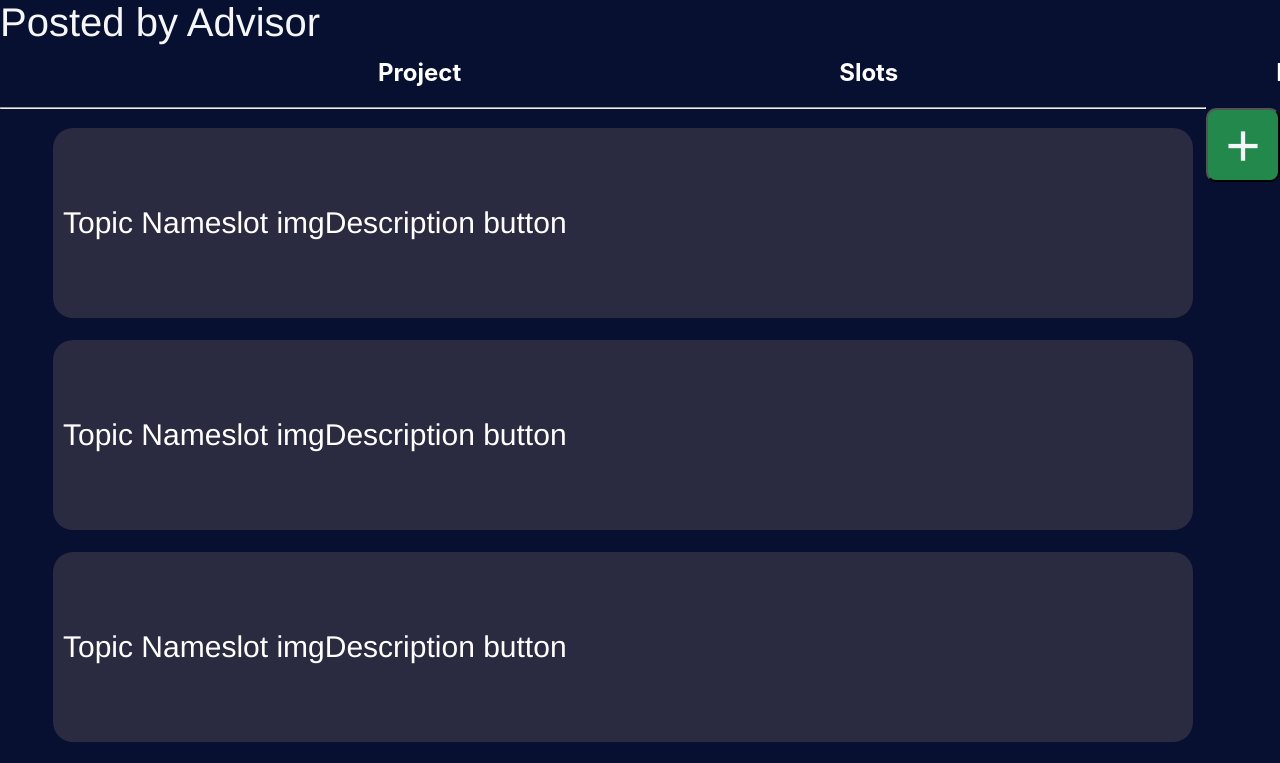
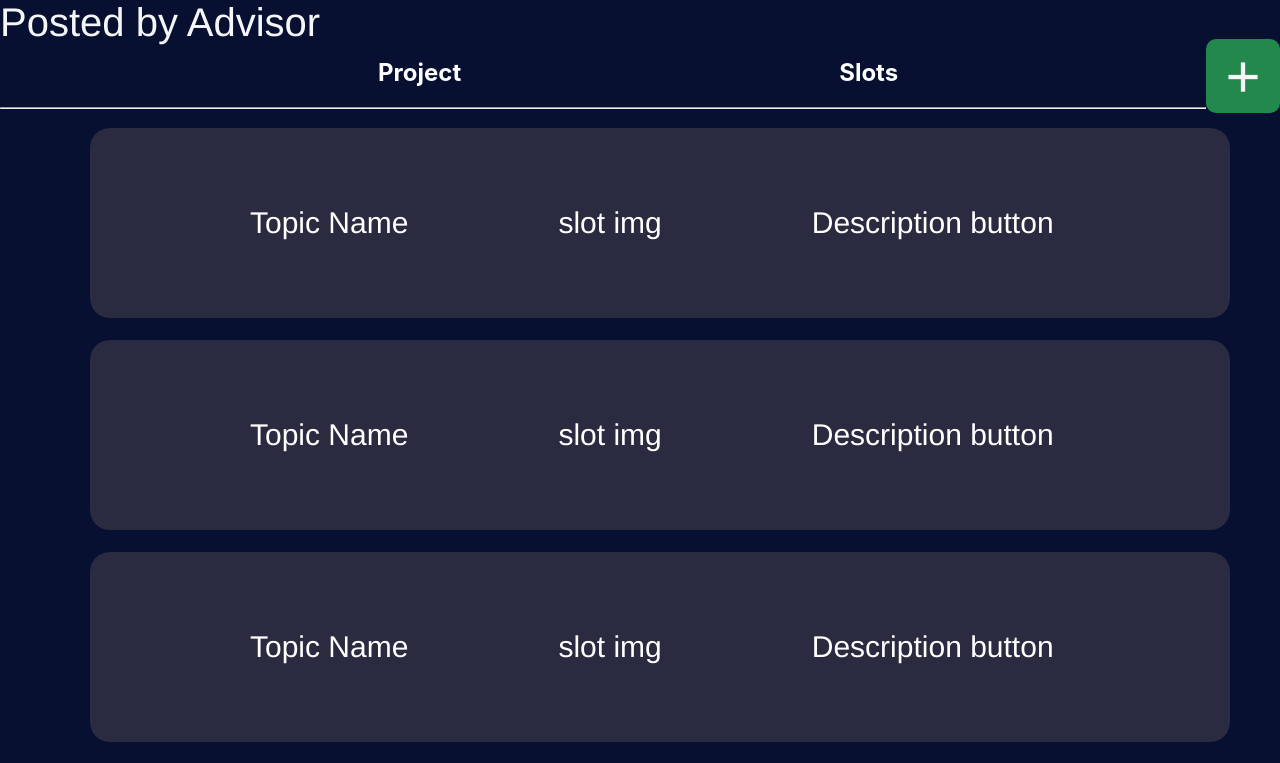
Before and after one commit to cg-c/Senior-Project-Project-Inc, a React (Create React App) app in the folder senior-project/: page /advisorsprojects in a window 1280 px wide. Shown: the top 763 px of the page. Built offline with nearby package versions, Linux system fonts and the light colour scheme.

Commit message:
Style Changes, hover, text

```diff
--- a/senior-project/src/components/AdvProjCard.js
+++ b/senior-project/src/components/AdvProjCard.js
@@ -5,9 +5,9 @@ export default function AdvProjCard() {
 
     return (
         <div className="flex-container projCard">
-            <div>Topic Name</div>
-            <div>slot img</div>
-            <div>Description button</div>
+            <div className="projTitle">Topic Name</div>
+            <div className="projTitle">slot img</div>
+            <div className="projTitle">Description button</div>
         </div>
     );
 }
--- a/senior-project/src/components/style.css
+++ b/senior-project/src/components/style.css
@@ -43,6 +43,7 @@ body {
 .flex-container {
     display: flex;
     flex-direction: row;
+    align-content: space-between;
     background-color: rgba(42, 42, 64, 1);
     border-radius: 20px;
     height: 170px;
@@ -62,6 +63,14 @@ body {
     margin: 10px;
     margin-left: auto;
     margin-right: auto;
+}
+
+.projCard:hover {
+    background-color: #374D76;
+}
+
+.projTitle {
+    margin-left: 150px;
 }
 
 .form {
@@ -92,6 +101,7 @@ body {
 .add {
     background-color: rgba(34, 136, 76, 1);
     color: #f5f6f7;
+    border: none;
     font-size: 60px;
     font-family: "Inter-Regular", Helvetica;
     border-radius: 10px;
@@ -105,6 +115,7 @@ body {
 .joinButton {
     background-color: rgba(34, 136, 76, 1);
     color: #f5f6f7;
+    border: none;
     font-size: 30px;
     font-family: "Inter-Regular", Helvetica;
     border-radius: 10px;
@@ -116,6 +127,7 @@ body {
 .closeButton {
     background-color: rgba(228, 130, 73, 1);
     color: black;
+    border: none;
     font-size: 30px;
     border-radius: 15px;
     height: 60px;
--- a/senior-project/src/pages/AdvProj.js
+++ b/senior-project/src/pages/AdvProj.js
@@ -20,18 +20,17 @@ export default function AdvProj() {
             <div className="page-title">
                 <div className="text-wrapper">Posted by Advisor</div>
             </div>
+            <button className="add" onClick={()=>setPopup(true)}>+</button>
+            <Model isOpen={popup}>
+                <button className="closeButton" onClick={()=>setPopup(false)}>X</button>
+                <AddProj />
+            </Model>
             <h2 className="flex-title">
                 <div className="ind-title">Project</div>
                 <div className="ind-title">Slots</div>
                 <div className="ind-title">Description</div>
             </h2>
-            <button className="add" onClick={()=>setPopup(true)}>+</button>
-            <Model isOpen={popup}>
-                <button className="closeButton" onClick={()=>setPopup(false)}>X</button>
-                <AddProj />
-            </Model>
             <hr />
-
             <InfiniteScroll dataLength={numPitch.length}
                 loader={<p>Loading...</p>}
             >
```
